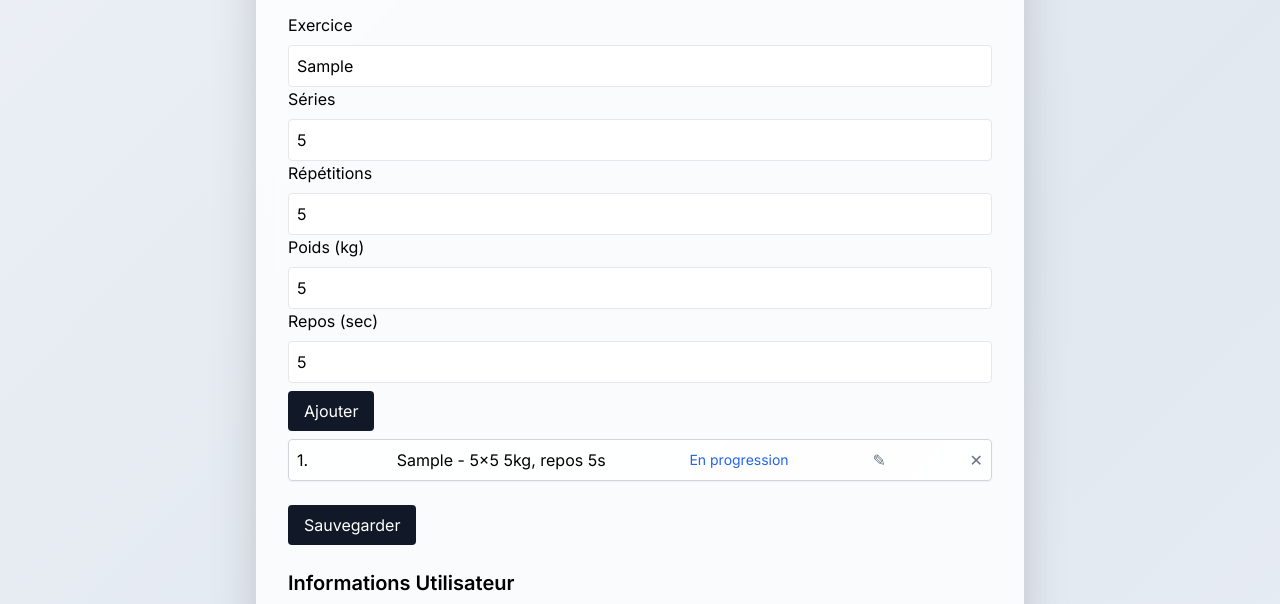
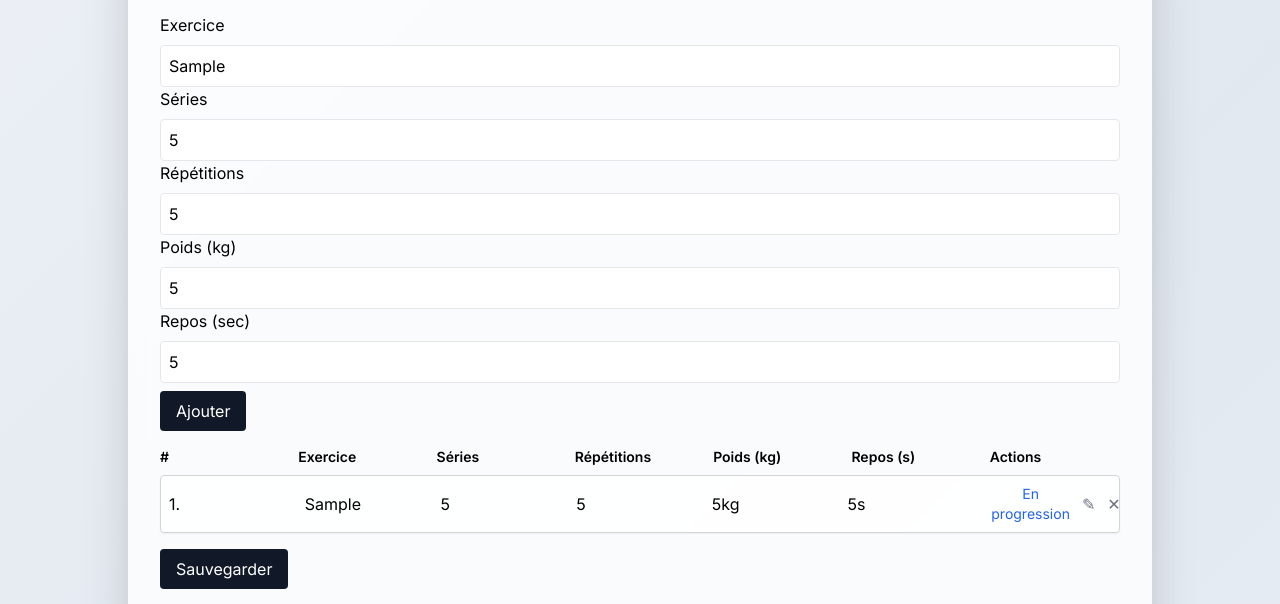
Before and after one commit to itlinuxfr/codex-example, a plain HTML site: page index.html in a window 1280 px wide. Both pictures are taken after typing "Sample", "5", "5", "5", "5" into the empty fields and a click on the button "Ajouter". Shown: the part 175-779 px from the top of the page. Drawn offline with nearby package versions, Linux system fonts and the light colour scheme.

Commit message:
increase container width

```diff
--- a/index.html
+++ b/index.html
@@ -49,7 +49,7 @@ body {
 </style>
 </head>
 <body>
-<div class="container max-w-3xl mx-auto bg-white/80 backdrop-blur-md p-8 mt-10 rounded-xl shadow-2xl">
+<div class="container max-w-5xl mx-auto bg-white/80 backdrop-blur-md p-8 mt-10 rounded-xl shadow-2xl">
 <h1 class="text-3xl font-semibold text-center mb-6">Programme de Musculation</h1>
 <table id="dayTable" class="day-table w-full border-collapse mb-4">
   <tr>
@@ -84,6 +84,15 @@ body {
 <input class="border rounded w-full p-2 mt-1" type="number" id="rest" />
 <button id="addExercise" class="mt-2 bg-gray-900 text-white px-4 py-2 rounded transition hover:bg-gray-700">Ajouter</button>
 </div>
+<div id="exerciseHeader" class="hidden grid grid-cols-7 gap-2 font-semibold text-sm mt-4">
+  <span>#</span>
+  <span>Exercice</span>
+  <span>Séries</span>
+  <span>Répétitions</span>
+  <span>Poids (kg)</span>
+  <span>Repos (s)</span>
+  <span>Actions</span>
+</div>
 <div class="list min-h-[50px] space-y-2" id="exerciseList"></div>
 <button id="save" class="mt-4 bg-gray-900 text-white px-4 py-2 rounded transition hover:bg-gray-700">Sauvegarder</button>
 <div id="user" class="mt-6">
@@ -112,6 +121,7 @@ body {
 <script>
 const daySelect = document.getElementById('day');
 const list = document.getElementById('exerciseList');
+const header = document.getElementById('exerciseHeader');
 const ageInput = document.getElementById('age');
 const heightInput = document.getElementById('height');
 const sexInput = document.getElementById('sex');
@@ -177,21 +187,33 @@ new Sortable(list, { animation: 150, onSort: () => { updateNumbers(); save(); }
 function load() {
  const data = localStorage.getItem(daySelect.value);
  list.innerHTML = '';
- if (data) JSON.parse(data).forEach(addItemToDOM);
+ const items = data ? JSON.parse(data) : [];
+ items.forEach(addItemToDOM);
+ header.classList.toggle('hidden', items.length === 0);
  updateNumbers();
 }
 function addItemToDOM(item) {
   const div = document.createElement('div');
-  div.className = 'exercise flex items-center justify-between border border-gray-300 p-2 mt-2 bg-white bg-opacity-80 rounded shadow-sm cursor-move transition-transform hover:scale-105';
+  div.className = 'exercise grid grid-cols-7 gap-2 items-center border border-gray-300 p-2 mt-2 bg-white bg-opacity-80 rounded shadow-sm cursor-move transition-transform hover:scale-105';
   const num = document.createElement('span');
-  num.className = 'num w-6 inline-block';
-  const span = document.createElement('span');
+  num.className = 'num';
+  const nameSpan = document.createElement('span');
+  const seriesSpan = document.createElement('span');
+  const repsSpan = document.createElement('span');
+  const weightSpan = document.createElement('span');
+  const restSpan = document.createElement('span');
+  const actions = document.createElement('div');
+  actions.className = 'flex gap-1';
   const toggle = document.createElement('button');
   const edit = document.createElement('button');
   const remove = document.createElement('button');
 
   function updateText() {
-    span.innerText = `${item.name} - ${item.series}x${item.reps} ${item.weight}kg, repos ${item.rest}s`;
+    nameSpan.textContent = item.name;
+    seriesSpan.textContent = item.series;
+    repsSpan.textContent = item.reps;
+    weightSpan.textContent = item.weight + 'kg';
+    restSpan.textContent = item.rest + 's';
   }
 
   updateText();
@@ -226,12 +248,15 @@ function addItemToDOM(item) {
   remove.textContent = '✕';
   remove.onclick = () => {
     div.remove();
+    header.classList.toggle('hidden', list.children.length === 0);
     save();
   };
 
-  div.append(num, span, toggle, edit, remove);
+  actions.append(toggle, edit, remove);
+  div.append(num, nameSpan, seriesSpan, repsSpan, weightSpan, restSpan, actions);
   div.dataset.json = JSON.stringify(item);
   list.appendChild(div);
+  header.classList.remove('hidden');
   updateNumbers();
 }
 function updateNumbers() {
```
